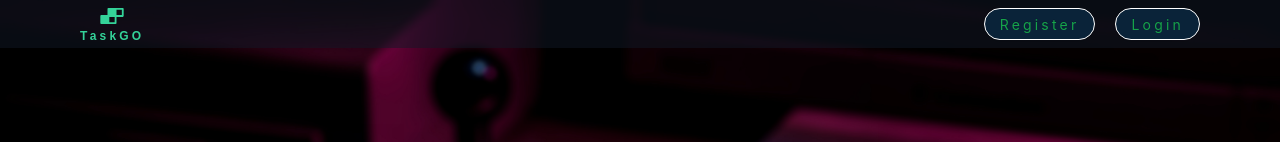
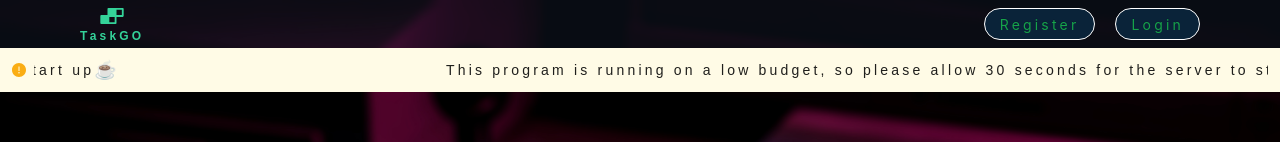
Before and after one commit to hiroki0116/go-nextjs-todo, a Next.js app: page / in a window 1280 px wide. Shown: the top 142 px of the page. Built offline with nearby package versions, Linux system fonts and the light colour scheme; no server answers.

Commit message:
Add alert message

```diff
--- a/components/Layout/NavBar.tsx
+++ b/components/Layout/NavBar.tsx
@@ -2,8 +2,10 @@ import { useContext } from "react";
 import Link from "next/link";
 import { useRouter } from "next/router";
 // third party
+import Alert from "antd/lib/alert";
 import BuildFilled from "@ant-design/icons/BuildFilled";
 import Button from "antd/lib/button";
+import Marquee from "react-fast-marquee";
 // context
 import { AuthContext } from "context/AuthContext";
 // components
@@ -16,7 +18,7 @@ const NavBar = () => {
   const router = useRouter();
   return (
     <>
-      <div className="bg-gray-900/50  sm:px-20 px-3 fixed inset-x-0 top-0 items-center z-50 h-12 transition duration-1000 ease-in-out flex justify-between">
+      <div className="bg-gray-900/50 sm:px-20 px-3 items-center z-50 h-12 transition duration-1000 ease-in-out flex justify-between">
         <Link href={"/"} className="text-2xl text-primary">
           <div className="flex flex-col ">
             <BuildFilled className="self-center cursor-pointer hover:scale-150 transition duration-300 transform ease-in-out" />
@@ -59,6 +61,21 @@ const NavBar = () => {
           )}
         </div>
       </div>
+      <Alert
+        banner
+        className=""
+        message={
+          <Marquee
+            pauseOnHover
+            gradient={false}
+            className="font-montserrat"
+            speed={150}
+          >
+            This program is running on a low budget, so please allow 30 seconds
+            for the server to start up <span className="text-lg">☕</span>
+          </Marquee>
+        }
+      />
       <LoginModal />
       <RegisterModal />
     </>
--- a/package.json
+++ b/package.json
@@ -20,6 +20,7 @@
     "next": "^13.0.5",
     "react": "18.2.0",
     "react-dom": "18.2.0",
+    "react-fast-marquee": "^1.3.5",
     "typescript": "4.9.3"
   },
   "devDependencies": {
```
Also changed, not shown: 1 other file (tests, documents, lock files or other folders).
